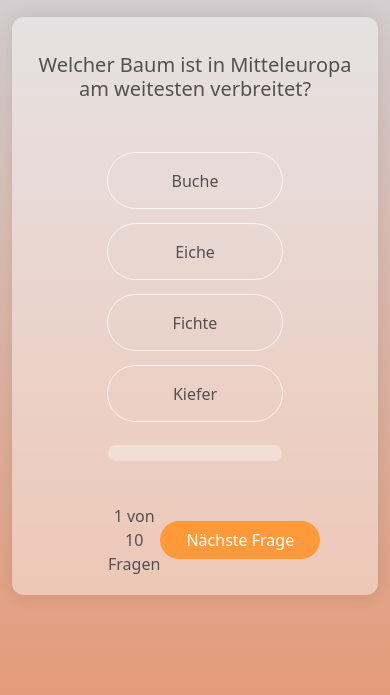
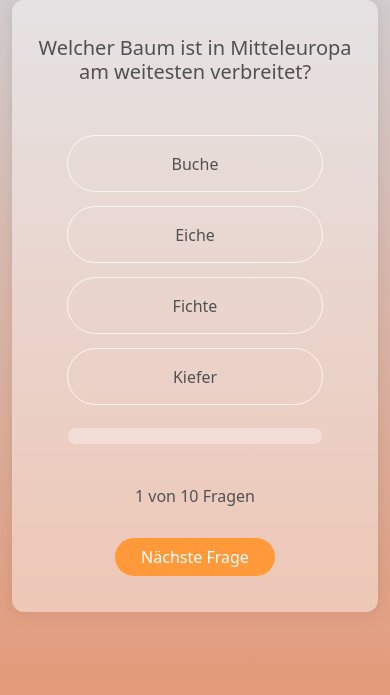
Before and after one commit to karinaklages/quiz-app, a website: page index.html in a window 390 px wide. Shown: the part 149-844 px from the top of the page. Drawn offline with nearby package versions, Linux system fonts and the light colour scheme.

Commit message:
refactor: mobile.css added

```diff
--- a/index.html
+++ b/index.html
@@ -6,6 +6,7 @@
 
     <link rel="stylesheet" href="./node_modules/bootstrap/dist/css/bootstrap.min.css">
     <link rel="stylesheet" href="./style.css">
+    <link rel="stylesheet" href="./styles/mobile.css">
     <link rel="icon" href="./assets/icons/favicon.jpg" type="image/png">
 
     <title>Quiz App</title>
--- /dev/null
+++ b/styles/mobile.css
@@ -0,0 +1,37 @@
+@media (max-width: 768px) {
+    .answer {
+        margin-left: 40px;
+        margin-right: 40px;
+    }
+
+    .progress {
+        margin-left: 40px;
+        margin-right: 40px;
+    }
+
+    .btn-custom {
+        margin-right: 40px;
+    }
+
+    .text-line {
+        margin-left: 40px;
+    }
+}
+
+@media (max-width: 427px) {
+    .footer {
+        display: flex;
+        flex-direction: column;
+        align-items: center;
+    }
+
+    .text-line {
+        margin: 0 0 10px 0;
+        text-align: center;
+    }
+
+    .btn-custom {
+        margin-right: 0;
+        margin-bottom: 20px;
+    }
+}
```
